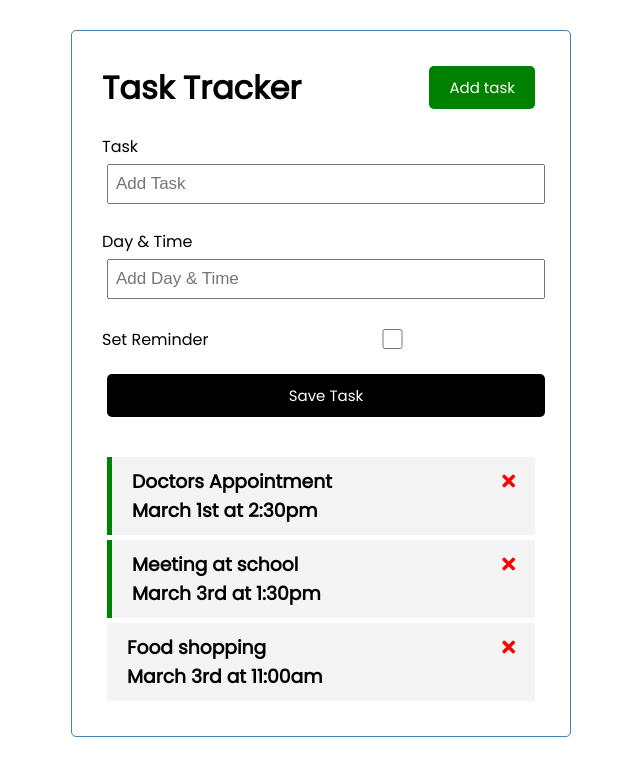
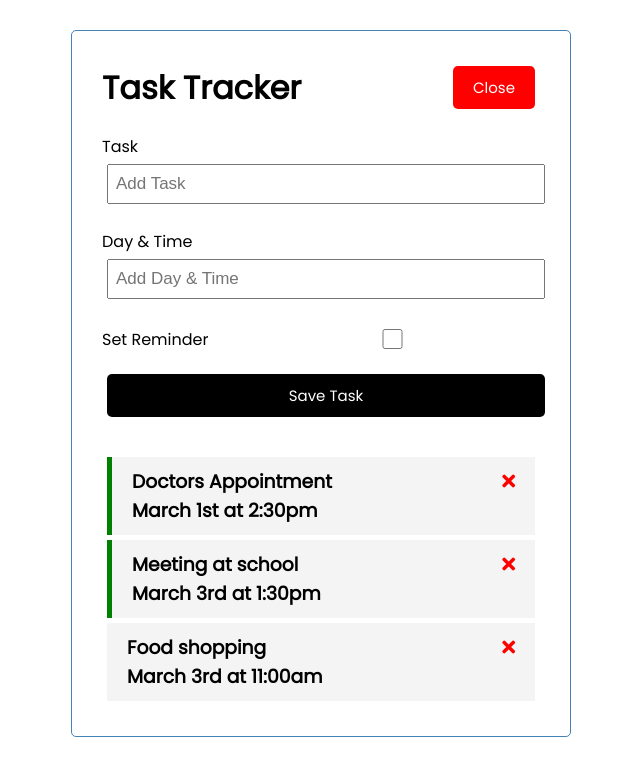
Before and after one commit to SantiagoMC52/vue-course, a Vue app in the folder task-tracker/: page / in a window 1280 px wide. Both pictures are taken after a click on the button "Add task". Shown: the top 776 px of the page, without its empty margins (319-959 px from the left). Built offline with nearby package versions, Linux system fonts and the light colour scheme.

Commit message:
Add toggle form functionality

```diff
--- a/task-tracker/src/App.vue
+++ b/task-tracker/src/App.vue
@@ -1,7 +1,12 @@
 <template>
   <div class="container">
-    <Header title="Task Tracker"/>
-    <AddTask @add-task="addTask"/>
+    <Header
+    @toggle-add-task="toggleAddTask"
+    title="Task Tracker"
+    :showAddTask="showAddTask"/>
+    <div v-show="showAddTask">
+      <AddTask @add-task="addTask"/>
+    </div>
     <Tasks @toggle-reminder="toggleReminder" @delete-task="deleteTask" :tasks="tasks"/>
   </div>
 </template>
@@ -21,6 +26,7 @@
   data() {
     return {
       tasks: [],
+      showAddTask: false,
     };
   },
   methods: {
@@ -36,6 +42,9 @@
       this.tasks = this.tasks.map((task) => (
         task.id === id ? { ...task, reminder: !task.reminder } : task
       ));
+    },
+    toggleAddTask() {
+      this.showAddTask = !this.showAddTask;
     },
   },
   created() {
--- a/task-tracker/src/components/Button.vue
+++ b/task-tracker/src/components/Button.vue
@@ -1,5 +1,5 @@
 <template>
-    <button @click="consi()"
+    <button @click="displayForm()"
     :style="{background: color}"
     class="btn">{{text}}
     </button>
@@ -13,8 +13,8 @@
     color: String,
   },
   methods: {
-    consi() {
-      console.log('hedi');
+    displayForm() {
+      this.$emit('btn-click');
     },
   },
 };
--- a/task-tracker/src/components/Header.vue
+++ b/task-tracker/src/components/Header.vue
@@ -1,7 +1,10 @@
 <template>
     <header>
         <h1>{{title}}</h1>
-        <Button text="Add task" color="green"/>
+        <Button
+        @btn-click="$emit('toggle-add-task') "
+        :text="showAddTask ? 'Close' : 'Add task'"
+        :color="showAddTask ? 'red' : 'green'"/>
     </header>
 </template>
 
@@ -12,6 +15,7 @@
   name: 'Header',
   props: {
     title: String,
+    showAddTask: Boolean,
   },
   components: {
     Button,
```
